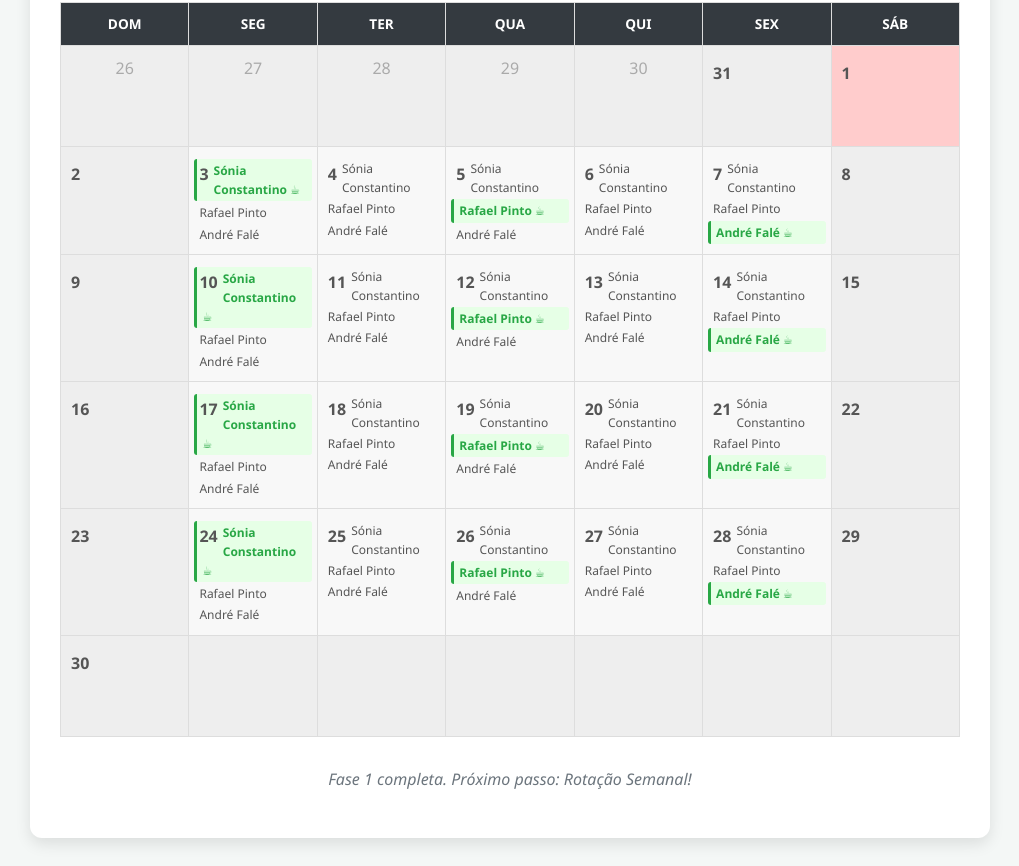
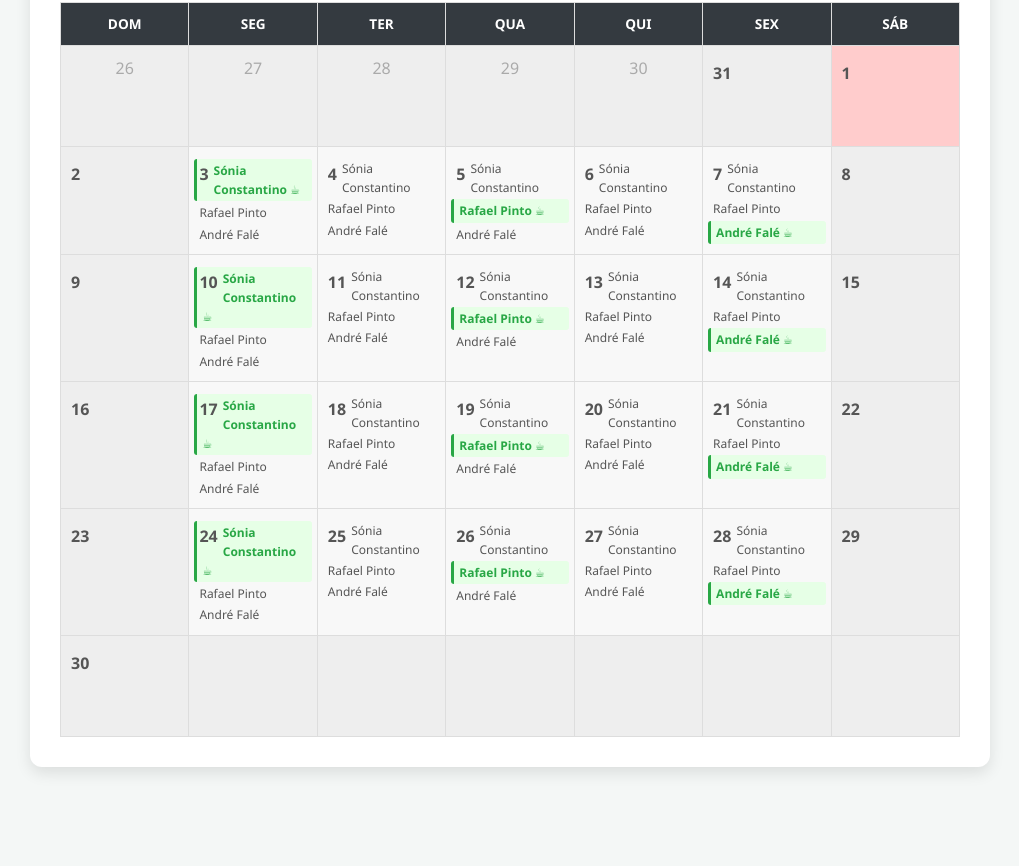
Before and after one commit to claudiacapao/Equipa-GA---escala, a plain HTML site: page index.html in a window 1280 px wide. Shown: the part 1142-2008 px from the top of the page, without its empty margins (130-1149 px from the left). After the commit the page ends 1937 px from the top, so only its background shows below. Drawn offline with Linux system fonts and the light colour scheme.

Commit message:
Update index.html

```diff
--- a/index.html
+++ b/index.html
@@ -261,9 +261,9 @@
 
         </table>
 
-        <p class="nota">Fase 1 completa. Próximo passo: Rotação Semanal!</p>
     </div>
 
     <script src="script.js"></script>
 </body>
+
 </html>
```
